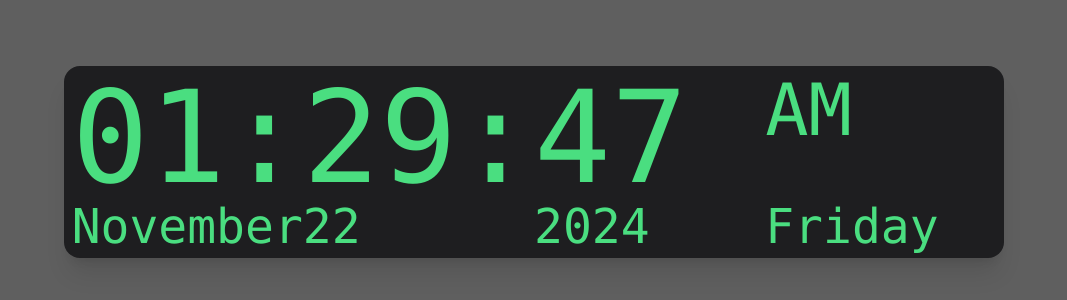
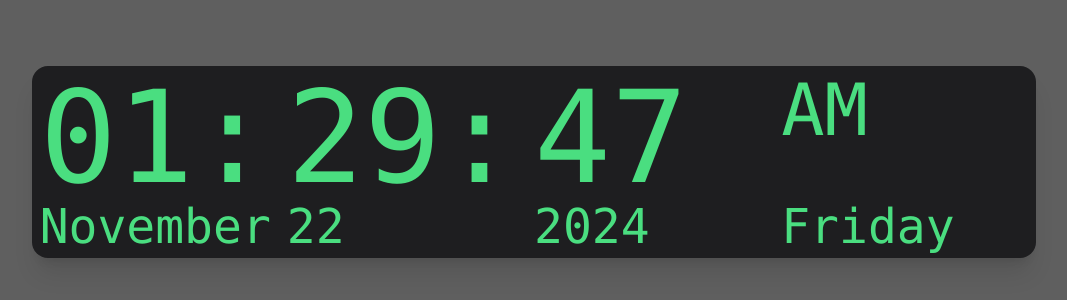
Before and after one commit to RyanHirte/Date-Time-Tailwind, a website: page public/index.html in a window 1280 px wide. Shown: the part 238-538 px from the top of the page, without its empty margins (106-1173 px from the left). Drawn offline with Linux system fonts and the light colour scheme.

Commit message:
added style for date gap

```diff
--- a/public/index.html
+++ b/public/index.html
@@ -1,22 +1,21 @@
 <!DOCTYPE html>
 <html lang="en">
   <head>
-    <meta charset="UTF-8">
-    <meta name="viewport" content="width=device-width, initial-scale=1.0">
+    <meta charset="UTF-8" />
+    <meta name="viewport" content="width=device-width, initial-scale=1.0" />
     <title>Tailwind CSS Starter Kit</title>
 
-    <link rel="stylesheet" href="style.css">
+    <link rel="stylesheet" href="style.css" />
 
     <script src="time.js" defer></script>
     <script src="date.js" defer></script>
-
   </head>
   <body class="h-screen flex items-center justify-center">
-
     <main class="rounded-2xl p-2 shadow-xl">
-
       <!-- Time -->
-        <time class="time container mx-auto block grid lg:grid-cols-4 md:grid-cols-2 font-mono">
+      <time
+        class="time container mx-auto block grid lg:grid-cols-4 md:grid-cols-2 font-mono"
+      >
         <data class="hours block text-9xl text-green-400">HH</data>
 
         <data class="minutes block text-9xl text-green-400">MM</data>
@@ -25,16 +24,15 @@
         <data class="amOrPM block text-7xl text-green-400">AM/PM</data>
       </time>
 
-
       <!-- Date -->
-        <time class="date container mx-auto block grid lg:grid-cols-4 md:grid-cols-2 font-mono">
-          <data class="month block text-5xl text-green-400">Month</data>
+      <time
+        class="date container mx-auto block grid lg:grid-cols-4 md:grid-cols-2 font-mono"
+      >
+        <data class="month block text-5xl text-green-400 mr-4">Month</data>
         <data class="dayOfMonth block text-5xl text-green-400">00</data>
         <data class="year block text-5xl text-green-400">0000</data>
         <data class="dayOfWeek block text-5xl text-green-400">SMTWTFS</data>
       </time>
-
     </main>
-
   </body>
 </html>
--- a/src/input.css
+++ b/src/input.css
@@ -5,13 +5,13 @@
 
 /* Your Awesome Styles */
 /* * {
-    outline: 1px dotted gray;
+  outline: 1px dotted white;
 } */
 
 body {
-    background: #5f5f5f;
+  background: #5f5f5f;
 }
 
 main {
-    background: #1e1e20;
+  background: #1e1e20;
 }
```
Also changed, not shown: public/date.js (+5 -6 lines), public/style.css. Lines whose indentation alone changed are shown as unchanged.
